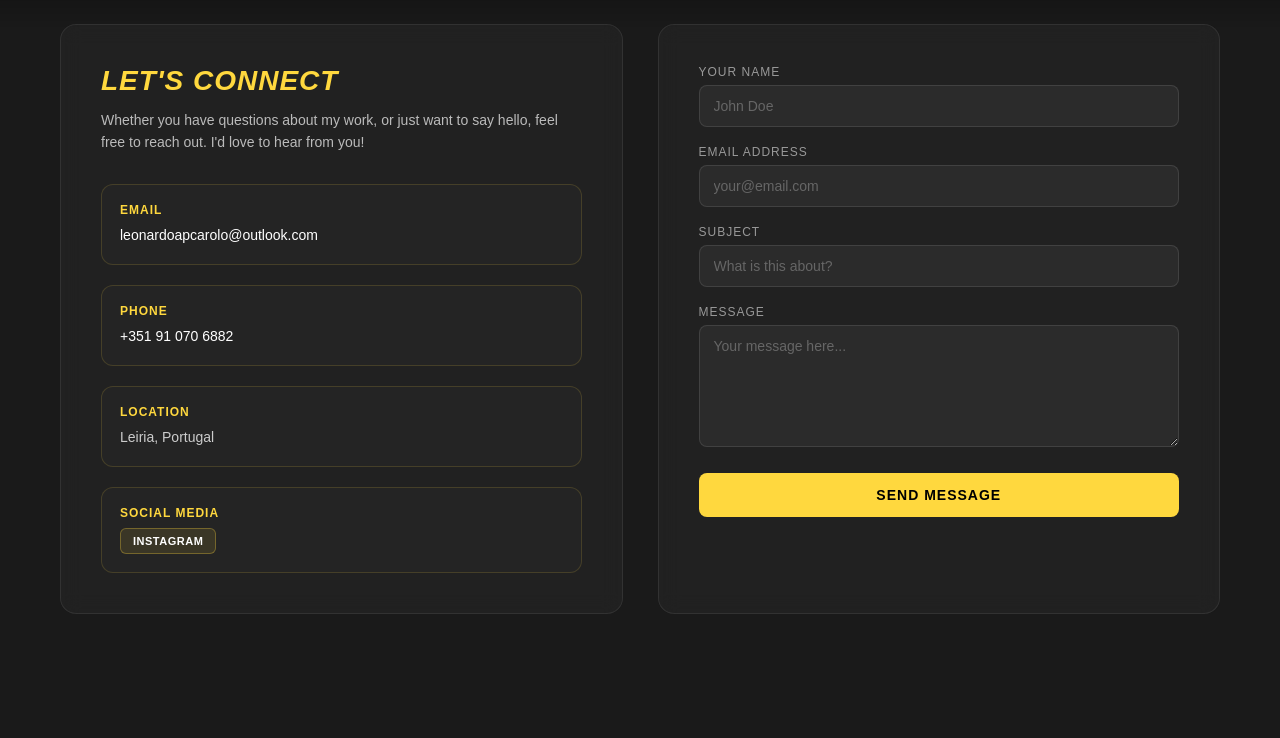
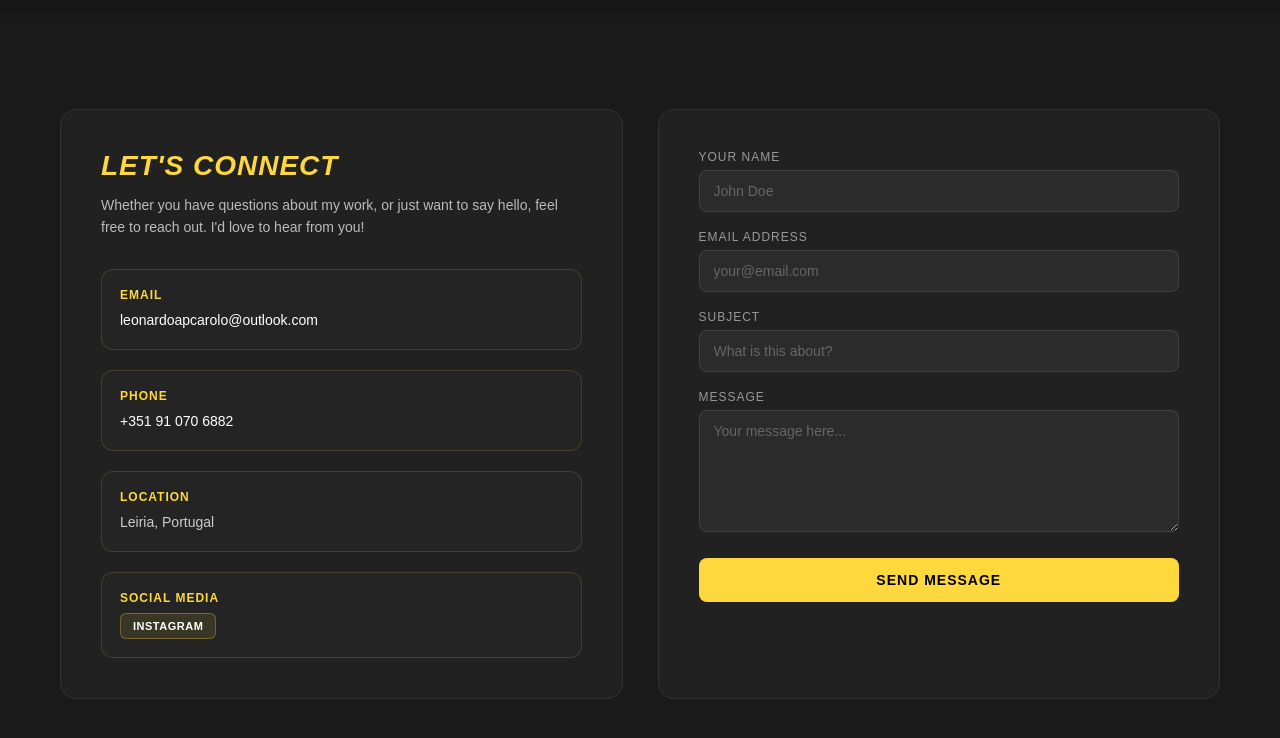
Before and after one commit to LeonardoCarolo99/LeonardoCarolo99.github.io, a plain HTML site: page REDESIGN/contacts.html in a window 1280 px wide. Shown: the part 56-794 px from the top of the page. Drawn offline with Linux system fonts and the light colour scheme; a web font is replaced by a local one.

Commit message:
Contacts Padding

```diff
--- a/REDESIGN/contacts.css
+++ b/REDESIGN/contacts.css
@@ -66,8 +66,8 @@ body {
 .contacts-layout {
   width: 100%;
   max-width: 1200px;
-  margin: 0 auto 60px;
-  padding: 0 20px;
+  margin: 60px auto 60px;
+  padding: 25px 20px;
   display: grid;
   grid-template-columns: 1fr 1fr;
   gap: 35px;
```
